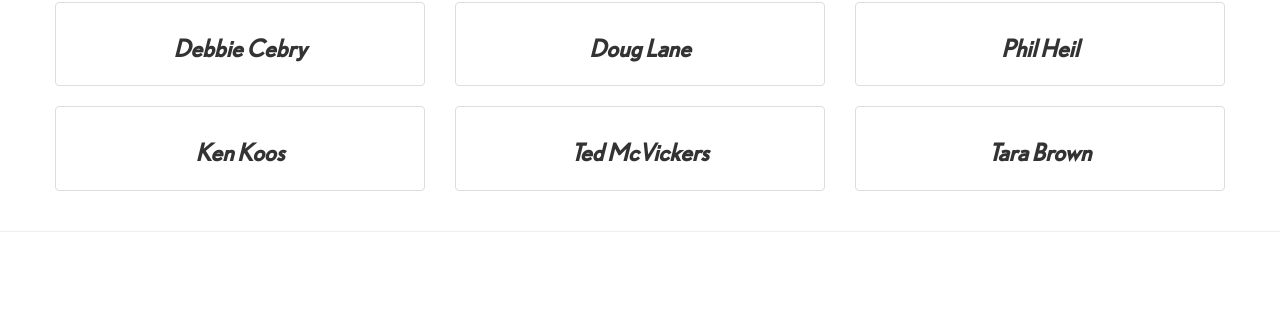
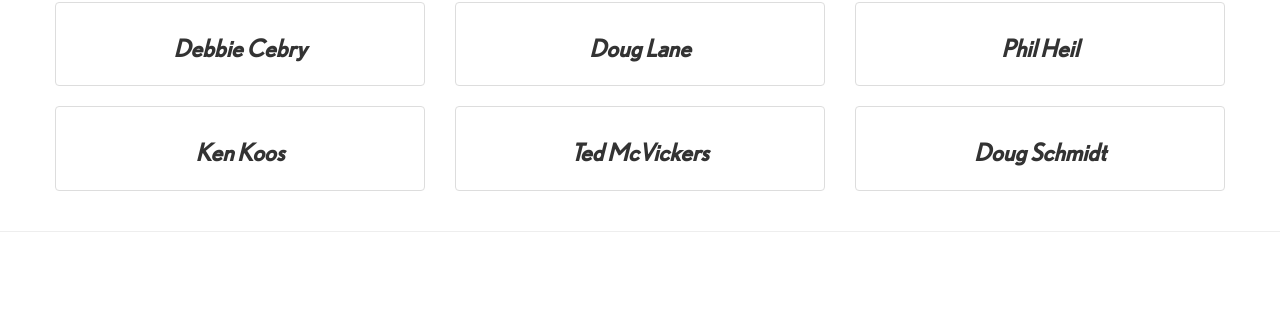
Before and after one commit to litesheet-site/litesheet-site.github.io, a Jekyll site: the page built from pages/team.md, in a window 1280 px wide. Shown: the part 654-986 px from the top of the page. Built offline with Jekyll 4.4.1, drawn with Linux system fonts in a browser that asks for light colours; nearby versions of some CDN libraries; part of the change alters nothing that is shown.

Commit message:
Updated Team

```diff
--- a/pages/team.md
+++ b/pages/team.md
@@ -3,14 +3,32 @@ title: Team
 permalink: "/team/"
 team-members:
 - name: Roger Whyte
+  photo:
+  role: CEO
 - name: Todd Hodrinsky
+  photo:
+  role: Chief Innovation Officer
 - name: Wayne Steinhoff
+  photo:
+  role: Chief Sales and Marketing Officer
 - name: Debbie Cebry
+  photo:
+  role: Director of Manufacturing Operations
 - name: Doug Lane
+  photo:
+  role: VP Sales – Northeast Region
 - name: Phil Heil
+  photo:
+  role: CIO
 - name: Ken Koos
+  photo:
+  role: National Director – Inside Sales and Business Development
 - name: Ted McVickers
-- name: Tara Brown
+  photo:
+  role: VP Sales – Southeast Region
+- name: Doug Schmidt
+  photo:
+  role: VP Sales – West Region
 layout: team
 ---
 
```
